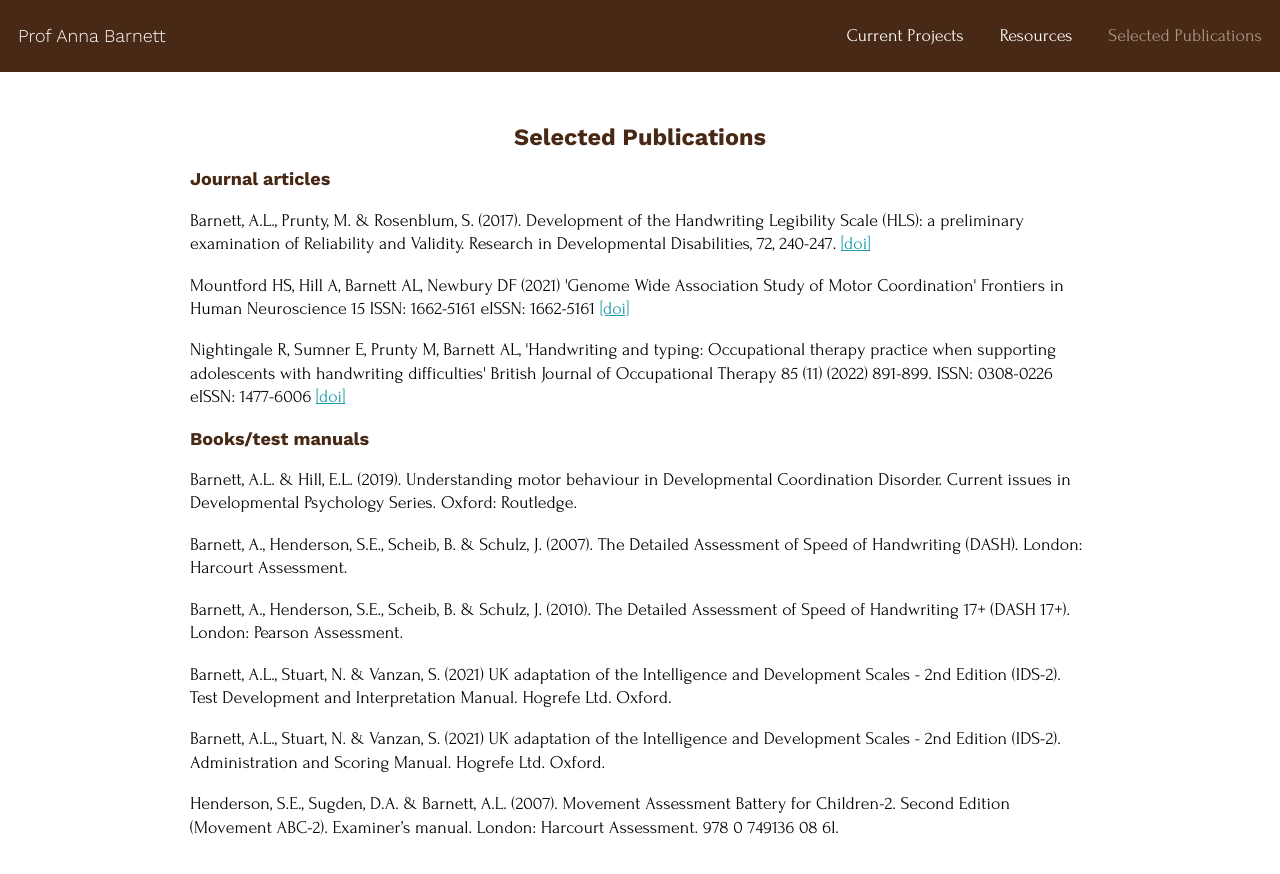
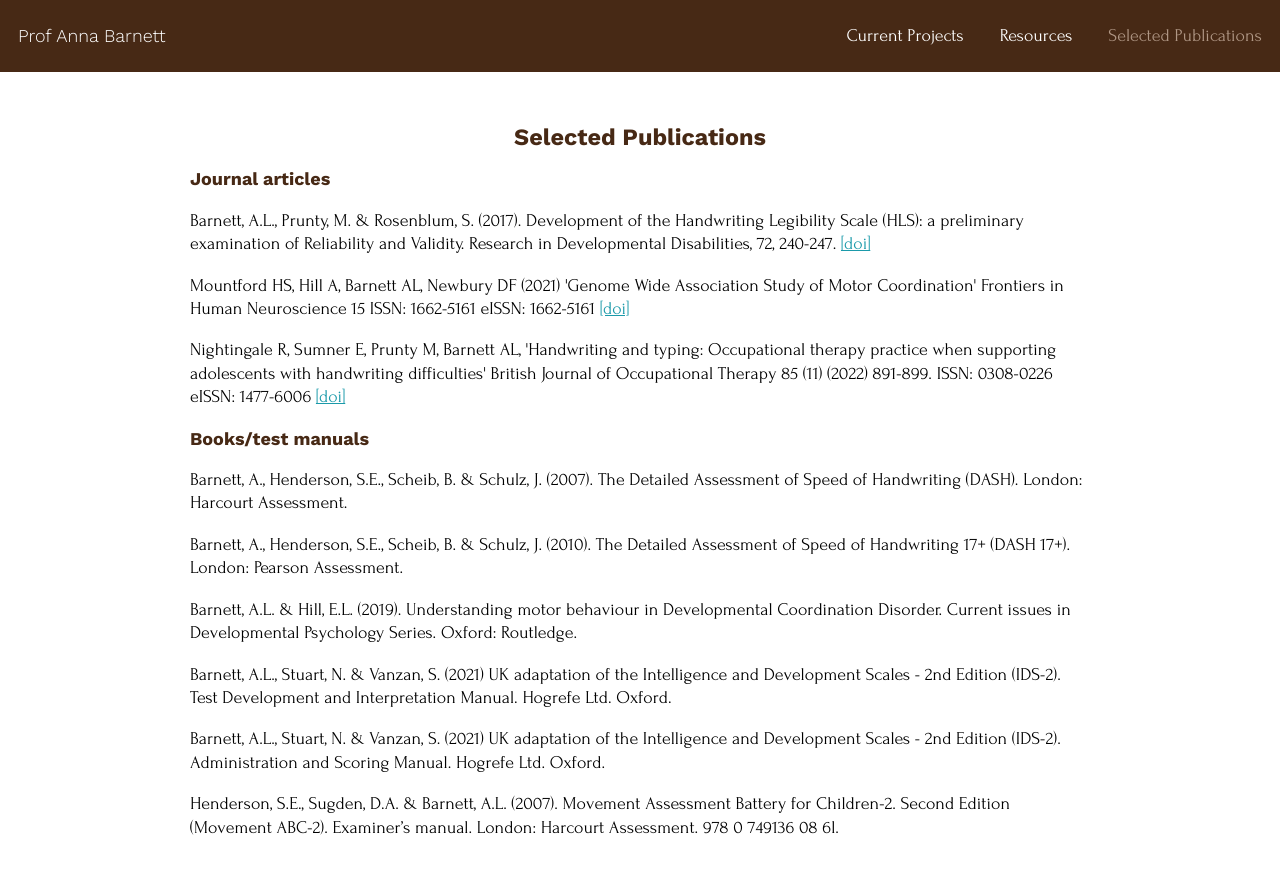
Before and after one commit to ensconced/anna-barnett, a React app: page /selected-publications in a window 1280 px wide. Shown: the top 874 px of the page. Built offline with nearby package versions, Linux system fonts and the light colour scheme.

Commit message:
fix pub order

```diff
--- a/src/components/SelectedPublications.tsx
+++ b/src/components/SelectedPublications.tsx
@@ -41,13 +41,6 @@ export default function SelectedPublications() {
       <ul>
         <li>
           <p>
-            Barnett, A.L. & Hill, E.L. (2019). Understanding motor behaviour in
-            Developmental Coordination Disorder. Current issues in Developmental
-            Psychology Series. Oxford: Routledge.
-          </p>
-        </li>
-        <li>
-          <p>
             Barnett, A., Henderson, S.E., Scheib, B. & Schulz, J. (2007). The
             Detailed Assessment of Speed of Handwriting (DASH). London: Harcourt
             Assessment.
@@ -58,6 +51,13 @@ export default function SelectedPublications() {
             Barnett, A., Henderson, S.E., Scheib, B. & Schulz, J. (2010). The
             Detailed Assessment of Speed of Handwriting 17+ (DASH 17+). London:
             Pearson Assessment.
+          </p>
+        </li>
+        <li>
+          <p>
+            Barnett, A.L. & Hill, E.L. (2019). Understanding motor behaviour in
+            Developmental Coordination Disorder. Current issues in Developmental
+            Psychology Series. Oxford: Routledge.
           </p>
         </li>
         <li>
```
Also changed, not shown: 1 other file (tests, documents, lock files or other folders).
